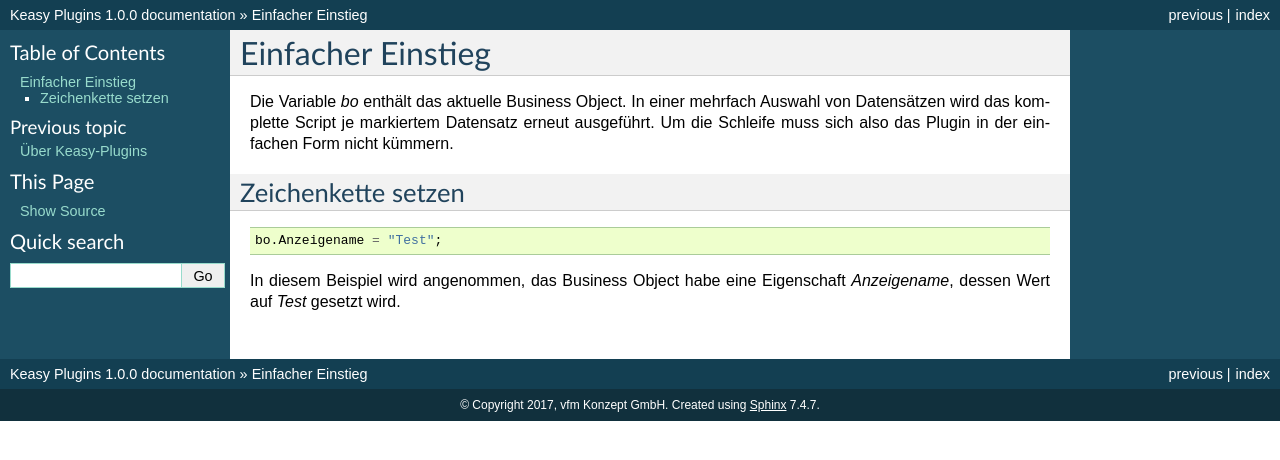
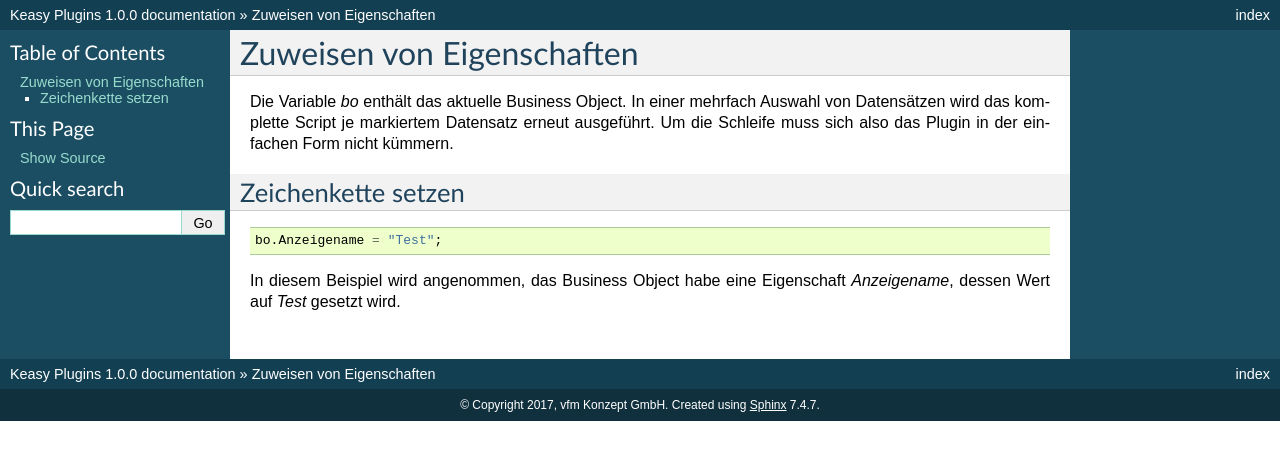
Before and after one commit to vfm/KeasyPlugins, a Sphinx documentation site: the page built from docs/source/setmember.rst, in a window 1280 px wide. Shown: the top 460 px of the page. Built offline with Sphinx 7.4.7, drawn with Linux system fonts in a browser that asks for light colours; pages that are not in the unit, such as notebooks, are missing from menus.

Commit message:
Update and rename sampledata.rst to setmember.rst

```diff
--- a/docs/source/sampledata.rst
+++ b/docs/source/setmember.rst
@@ -1,4 +1,4 @@
-Einfacher Einstieg
+Zuweisen von Eigenschaften
 ==========
 
 Die Variable *bo* enthält das aktuelle Business Object. In einer mehrfach Auswahl von Datensätzen wird das komplette Script je markiertem Datensatz erneut ausgeführt. Um die Schleife muss sich also das Plugin in der einfachen Form nicht kümmern.
```
